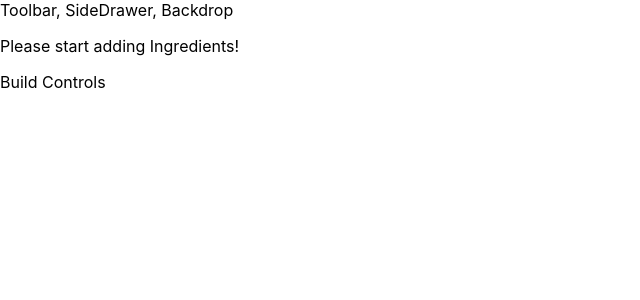
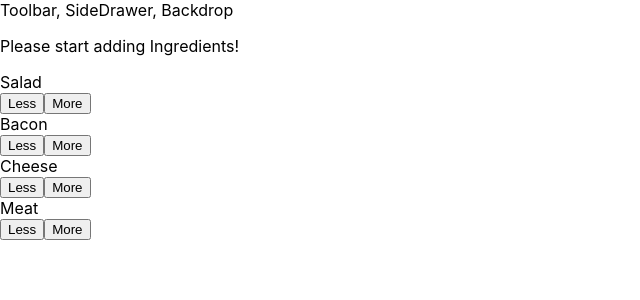
Before and after one commit to 1kevinson/react-complete-guide, a React app in the folder burger-builder/: page / in a window 1280 px wide. Shown: the top 300 px of the page, without its empty margins (0-640 px from the left). Built offline with nearby package versions, Linux system fonts and the light colour scheme.

Commit message:
[Burger Builder](<reduce>): Outputting multiple build Controls

```diff
--- a/burger-builder/src/components/Burger/BuildControls/BuildControls.js
+++ b/burger-builder/src/components/Burger/BuildControls/BuildControls.js
@@ -1,7 +1,23 @@
 import React from "react";
 
+import classes from "./BuildControls.css";
+import BuildControl from "./BuildControl/BuildControl";
+
+const controls = [
+  { label: "Salad", type: "salad" },
+  { label: "Bacon", type: "bacon" },
+  { label: "Cheese", type: "cheese" },
+  { label: "Meat", type: "meat" },
+];
+
 const buildControls = (props) => {
-  return <div></div>;
+  return (
+    <div className={classes.BuildControls}>
+      {controls.map((ctrl) => (
+        <BuildControl key={ctrl.label} label={ctrl.label} />
+      ))}
+    </div>
+  );
 };
 
 export default buildControls;
--- a/burger-builder/src/containers/BurgerBuilder/BurgerBuilder.js
+++ b/burger-builder/src/containers/BurgerBuilder/BurgerBuilder.js
@@ -7,9 +7,10 @@
 
 import Aux from "../../hoc/Aux";
 import Burger from "../../components/Burger/Burger";
+import BuildControls from "../../components/Burger/BuildControls/BuildControls";
 
 class BurgerBuilder extends Component {
-  // Initialize the state of the component
+  // Initialize the state of the class based component
   state = {
     ingredients: {
       salad: 0,
@@ -23,7 +24,7 @@
     return (
       <Aux>
         <Burger ingredients={this.state.ingredients} />
-        <div>Build Controls</div>
+        <BuildControls />
       </Aux>
     );
   }
```
